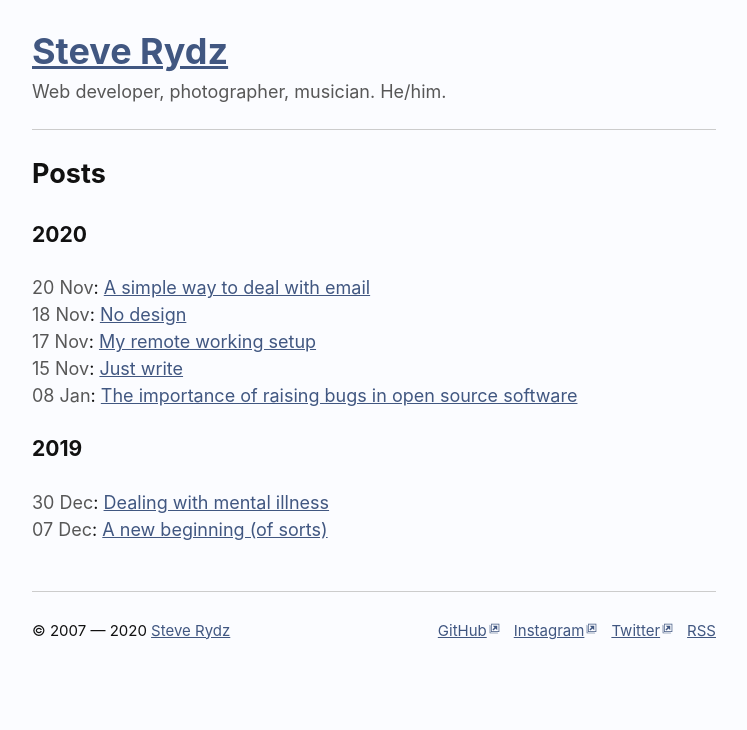
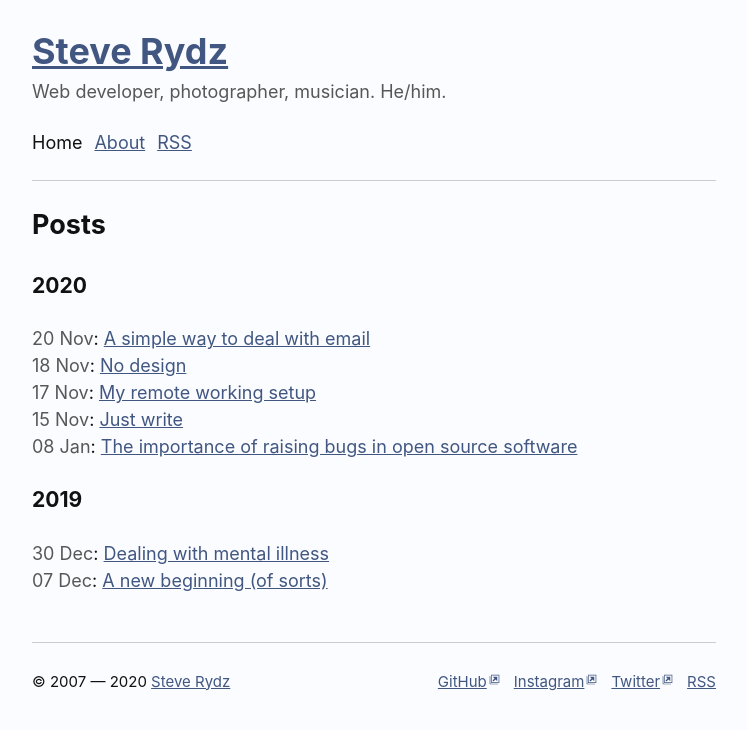
Before and after one commit to steverydz/steverydz.github.io, a Jekyll site: the page built from index.html, in a window 1280 px wide. Shown: the top 730 px of the page, without its empty margins (266-1013 px from the left). Built offline with Jekyll 4.4.1, drawn with Linux system fonts in a browser that asks for light colours.

Commit message:
Add site navigation

```diff
--- a/_layouts/default.html
+++ b/_layouts/default.html
@@ -13,6 +13,17 @@
     <header class="site-header" role="banner">
       <h1 class="site-title"><a href="/">Steve Rydz</a></h1>
       <p class="site-description">Web developer, photographer, musician. He/him.</p>
+      <ul class="inline-list">
+        <li class="inline-list__item">
+          <a href="/"{% if page.url == "/" %} aria-current="page"{% endif %}>Home</a>
+        </li>
+        <li class="inline-list__item">
+          <a href="/about"{% if page.url == "/about" %} aria-current="page"{% endif %}>About</a>
+        </li>
+        <li class="inline-list__item">
+          <a href="/feed.xml">RSS</a>
+        </li>
+      </ul>
     </header>
     <main class="site-content" id="main" role="main">
       {{ content }}
--- a/_scss/_header.scss
+++ b/_scss/_header.scss
@@ -11,3 +11,13 @@
 .site-description {
   color: $text-color-muted;
 }
+
+[aria-current="page"] {
+  color: $text-color;
+  cursor: default;
+  text-decoration: none;
+
+  &:hover {
+    color: $text-color;
+  }
+}
```
